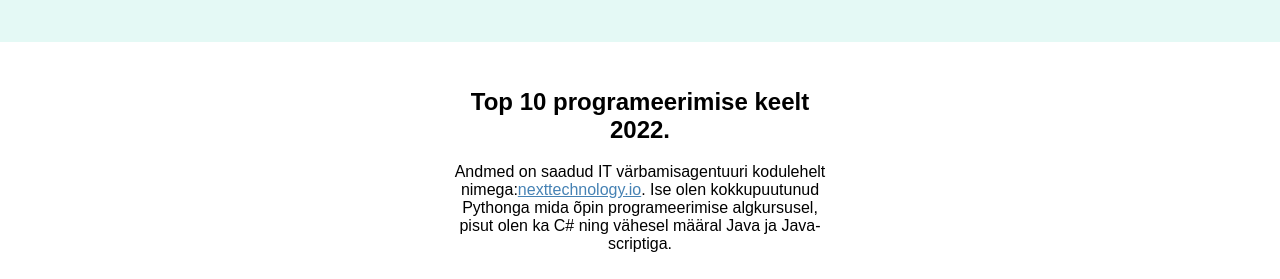
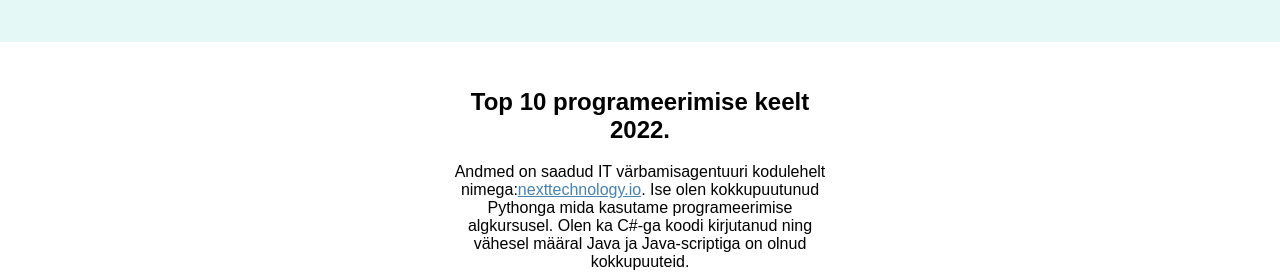
Before and after one commit to kruvikonserv/kruvi.github.io, a plain HTML site: page index.html in a window 1280 px wide. Shown: the part 158-437 px from the top of the page. Drawn offline with Linux system fonts and the light colour scheme.

Commit message:
Update index.html

```diff
--- a/index.html
+++ b/index.html
@@ -39,8 +39,8 @@
     </header>
 <section>
 <h2> Top 10 programeerimise keelt 2022.</h2>
-<p>Andmed on saadud IT värbamisagentuuri kodulehelt nimega:<a href="https://nexttechnology.io/top-10-programming-languages-for-2022/">nexttechnology.io</a>. Ise olen kokkupuutunud
-Pythonga mida õpin programeerimise algkursusel, pisut olen ka C# ning vähesel määral Java ja Java-scriptiga.</p>
+<p>Andmed on saadud IT värbamisagentuuri kodulehelt nimega:<a href="https://nexttechnology.io/top-10-programming-languages-for-2022/">nexttechnology.io</a>.
+Ise olen kokkupuutunud Pythonga mida kasutame programeerimise algkursusel. Olen ka C#-ga koodi kirjutanud ning vähesel määral Java ja Java-scriptiga on olnud kokkupuuteid.</p>
 <table>
 <tr>
       <td>
```
